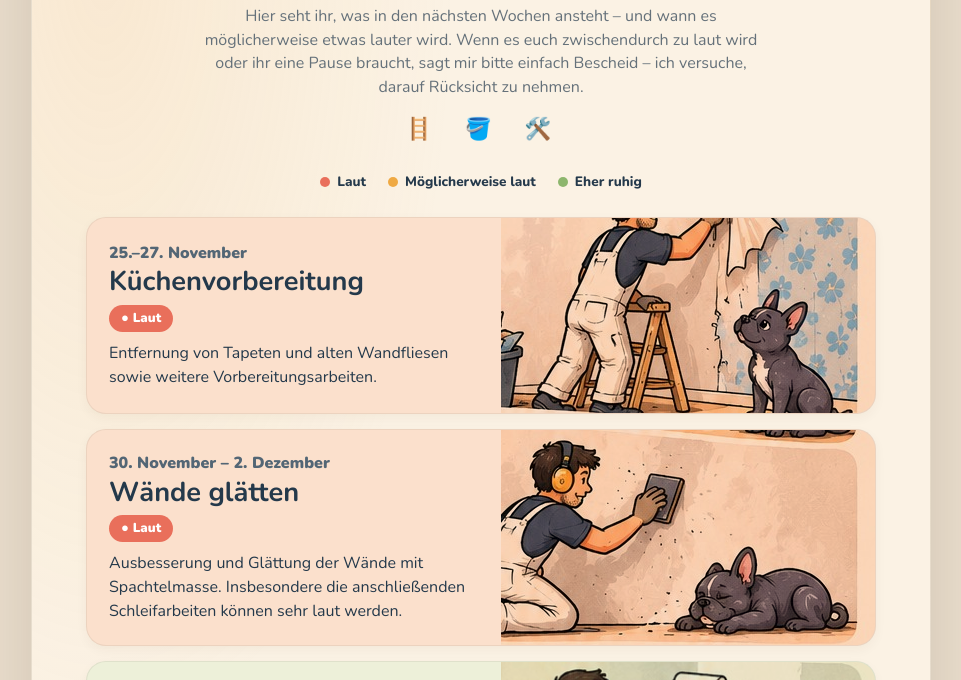
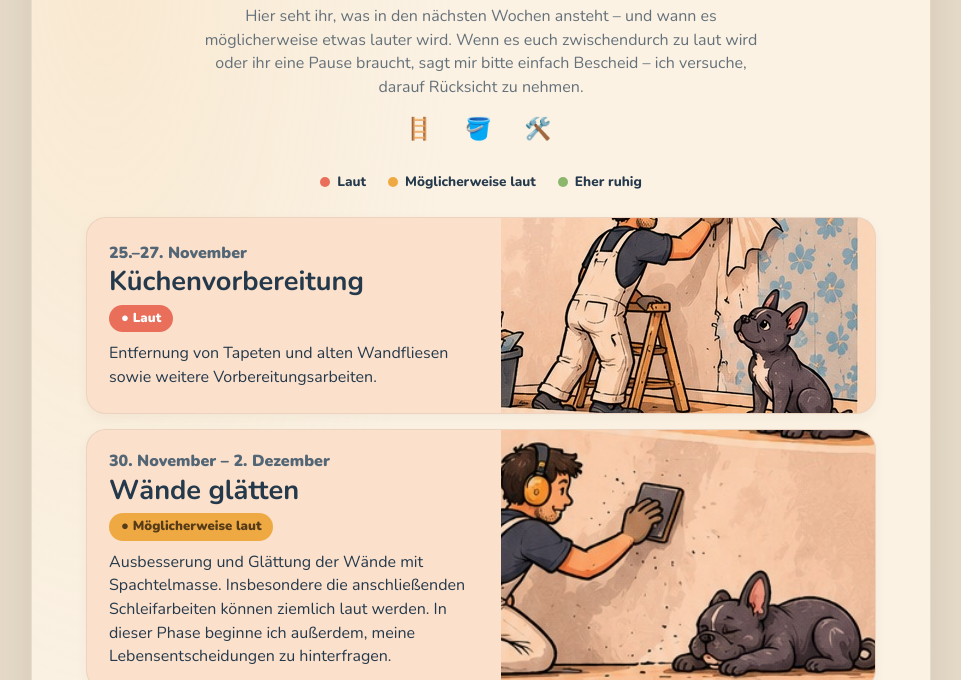
Before and after one commit to MikeZimonyi/mikes-renovierungsplan, a plain HTML site: page index.html in a window 1280 px wide. Shown: the part 262-942 px from the top of the page, without its empty margins (159-1120 px from the left). Drawn offline with nearby package versions, Linux system fonts and the light colour scheme.

Commit message:
Christmas changes

```diff
--- a/index.html
+++ b/index.html
@@ -39,8 +39,8 @@
         <div class="copy">
           <p class="date">30. November – 2. Dezember</p>
           <h2>Wände glätten</h2>
-          <span class="noise loud">● Laut</span>
-          <p>Ausbesserung und Glättung der Wände mit Spachtelmasse. Insbesondere die anschließenden Schleifarbeiten können sehr laut werden.</p>
+          <span class="noise maybe">● Möglicherweise laut</span>
+          <p>Ausbesserung und Glättung der Wände mit Spachtelmasse. Insbesondere die anschließenden Schleifarbeiten können ziemlich laut werden. In dieser Phase beginne ich außerdem, meine Lebensentscheidungen zu hinterfragen.</p>
         </div>
         <img src="images/waende.jpg" alt="Mike schleift die Wände mit Gehörschutz, Coco macht eine Pause">
       </article>
```
Also changed, not shown: images/montage.jpg.
